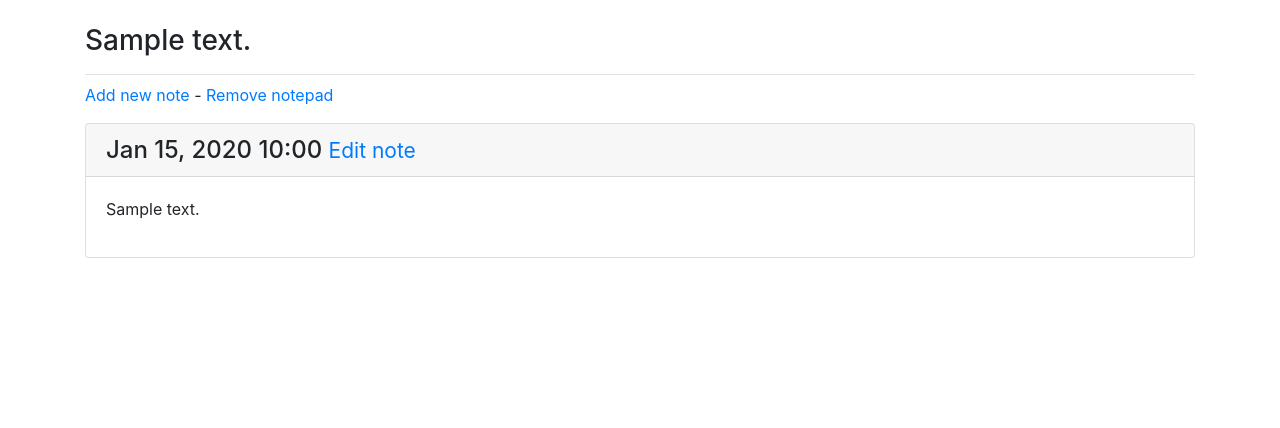
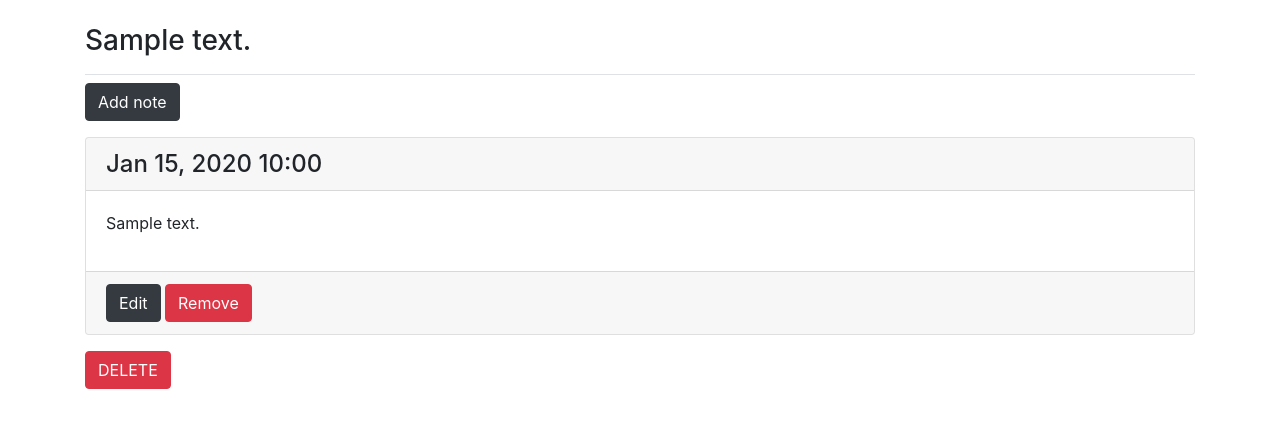
Before and after one commit to Official21A/WebNotePad, a Django app: page /notepads/1/ in a window 1280 px wide. Shown: the part 58-486 px from the top of the page. Run offline with Django 3.2, Linux system fonts and the light colour scheme; a user stored in the database is signed in; tables that the repository leaves empty hold one stand-in row (values such as "Sample post"); some libraries are stand-ins or nearby versions.

Commit message:
Edit some layouts

```diff
--- a/note_log/settings.py
+++ b/note_log/settings.py
@@ -23,9 +23,9 @@ BASE_DIR = Path(__file__).resolve(strict=True).parent.parent
 SECRET_KEY = 'yi+wz@3mw_p$n(09ld@0kngl=0&l*_dm3m36ia9_#@+@syg_oc'
 
 # SECURITY WARNING: don't run with debug turned on in production!
-DEBUG = False
+DEBUG = True
 
-ALLOWED_HOSTS = ['*'] # this should be '*' if debug is false
+ALLOWED_HOSTS = [] # this should be '*' if debug is false
 
 
 # Application definition
--- a/note_logs/templates/note_logs/edit_note.html
+++ b/note_logs/templates/note_logs/edit_note.html
@@ -10,7 +10,7 @@
   <form action="{% url 'note_logs:edit_note' note.id %}" method="post"
     class="form">
   	{% csrf_token %}
-  	{{ bootstrap_form form }}
+  	{% bootstrap_form form %}
 
   	{% buttons %}
   	  <button name="submit" class="btn btn-primary">Save changes</button>
--- a/note_logs/templates/note_logs/new_note.html
+++ b/note_logs/templates/note_logs/new_note.html
@@ -10,7 +10,7 @@
   <form action="{% url 'note_logs:new_note' notepad.id %}" method="post"
     class="form">
   	{% csrf_token %}
-  	{{ bootstrap_form form }}
+  	{% bootstrap_form form %}
 
   	{% buttons %}
   	  <button name="submit" class="btn btn-primary">Add note</button>
--- a/note_logs/templates/note_logs/new_notepad.html
+++ b/note_logs/templates/note_logs/new_notepad.html
@@ -10,7 +10,7 @@
   <form action="{% url 'note_logs:new_notepad' %}" method="post" class="form">
   	{% csrf_token %} <!-- this will provide a scurity for the web
   						  stop attackers from getting the data of our users -->
-  	{{ bootstrap_form form }}
+  	{% bootstrap_form form %}
   	<!-- this will tell django to create the fields we need -->
 
   	{% buttons %}
--- a/note_logs/templates/note_logs/notepad.html
+++ b/note_logs/templates/note_logs/notepad.html
@@ -7,23 +7,32 @@
 {% block content %}
 
   <p>
-    <a href="{% url 'note_logs:new_note' notepad.id %}">Add new note</a> -
-    <a href="{% url 'note_logs:delete_notepad' notepad.id %}">Remove notepad</a>
+    <a href="{% url 'note_logs:new_note' notepad.id %}" class="btn btn-dark">
+      Add note</a>
   </p>
 
   {% for note in notes %}
     <div class="card mb-3">
       <h4 class="card-header">
         {{ note.date_added|date:"M d, Y H:i" }}
-         <small><a href="{% url 'note_logs:edit_note' note.id %}">
-          Edit note</a></small>
       </h4>
       <div class="card-body">
         {{ note.text|linebreaks }}
+      </div>
+      <div class="card-footer">
+      	<small><a href="{% url 'note_logs:edit_note' note.id %}"
+      	  class="btn btn-dark">Edit</a></small>
+         <small><a href="{% url 'note_logs:delete_note' note.id %}"
+          class="btn btn-danger">Remove</a></small>
       </div>
     </div>
   {% empty %}
   	 <p>No notes have been created yet.</p>
   {% endfor %}
 
+  <p>
+  	<a href="{% url 'note_logs:delete_notepad' notepad.id %}"
+  	  class="btn btn-danger">DELETE</a>
+  </p>
+
 {% endblock content %}
--- a/note_logs/templates/note_logs/remove_result.html
+++ b/note_logs/templates/note_logs/remove_result.html
@@ -7,6 +7,6 @@
 
 {% block content %}
 
-  <a href="{% url 'note_logs:notepads' %}" class="btn">Return</a>
+  <a href="{% url 'note_logs:notepads' %}" class="btn btn-success">Return</a>
 
 {% endblock content %}
--- a/users/templates/registration/logged_out.html
+++ b/users/templates/registration/logged_out.html
@@ -1,5 +1,7 @@
 {% extends "note_logs/base.html" %}
 
 {% block content %}
-  <h3>You have been logged out. Thanks for visiting!</h3>
+  <h4>You have been logged out. Thanks for visiting!</h4>
+  <h5><a href="{% url 'note_logs:index' %}" class="btn btn-success">
+    Back</a></h5>
 {% endblock content %}
--- a/users/templates/registration/login.html
+++ b/users/templates/registration/login.html
@@ -9,7 +9,7 @@
 
   <form method="post" action="{% url 'users:login' %}" class="form">
   	{% csrf_token %}
-  	{{ bootstrap_form form }}
+  	{% bootstrap_form form %}
 
   	{% buttons %}
   	  <button name="submit" class="btn btn-primary">Log in</button>
--- a/users/templates/registration/register.html
+++ b/users/templates/registration/register.html
@@ -9,7 +9,7 @@
 
   <form method="post" action="{% url 'users:register' %}" class="form">
   	{% csrf_token %}
-  	{{ bootstrap_form form }}
+  	{% bootstrap_form form %}
 
   	{% buttons %}
   	  <button name="submit" class="btn btn-primary">Register</button>
```
Also changed, not shown: note_logs/templates/note_logs/index.html (+6 -2 lines), note_logs/templates/note_logs/notepads.html (+4 -4 lines).
